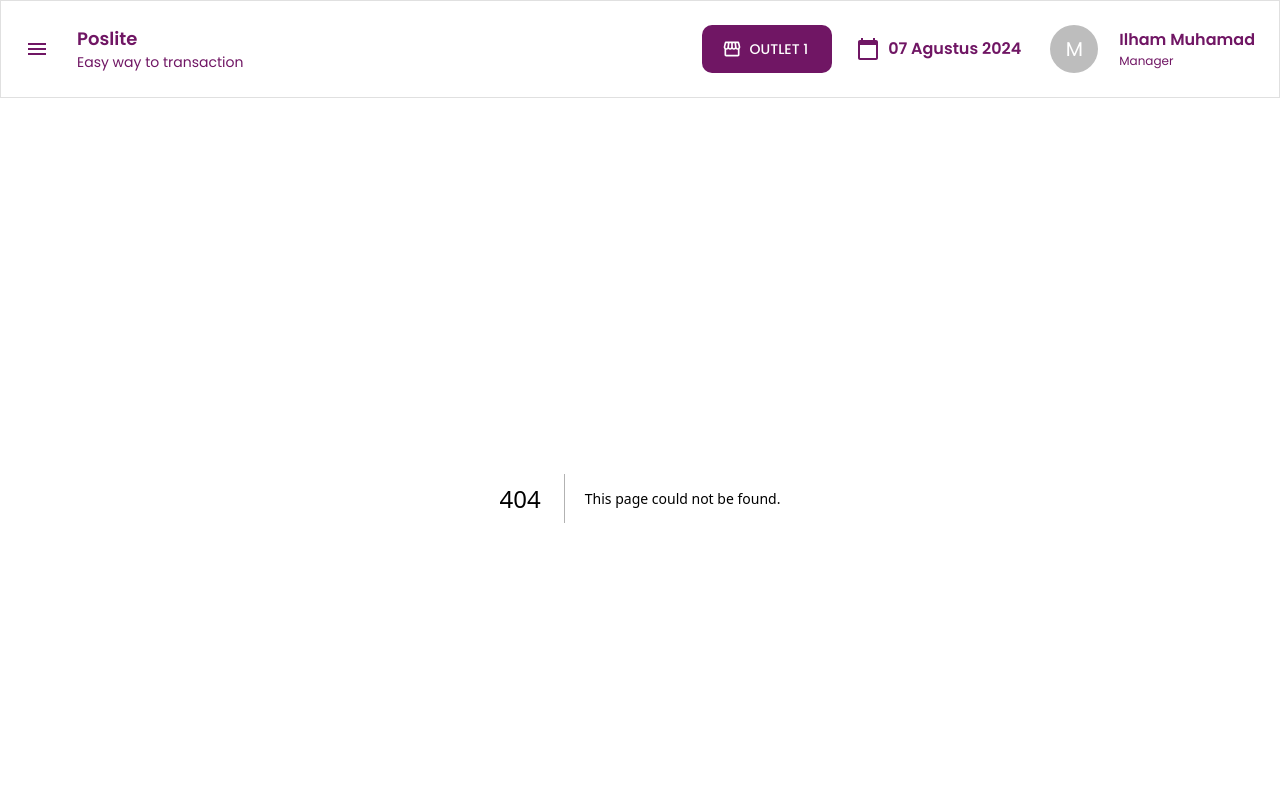
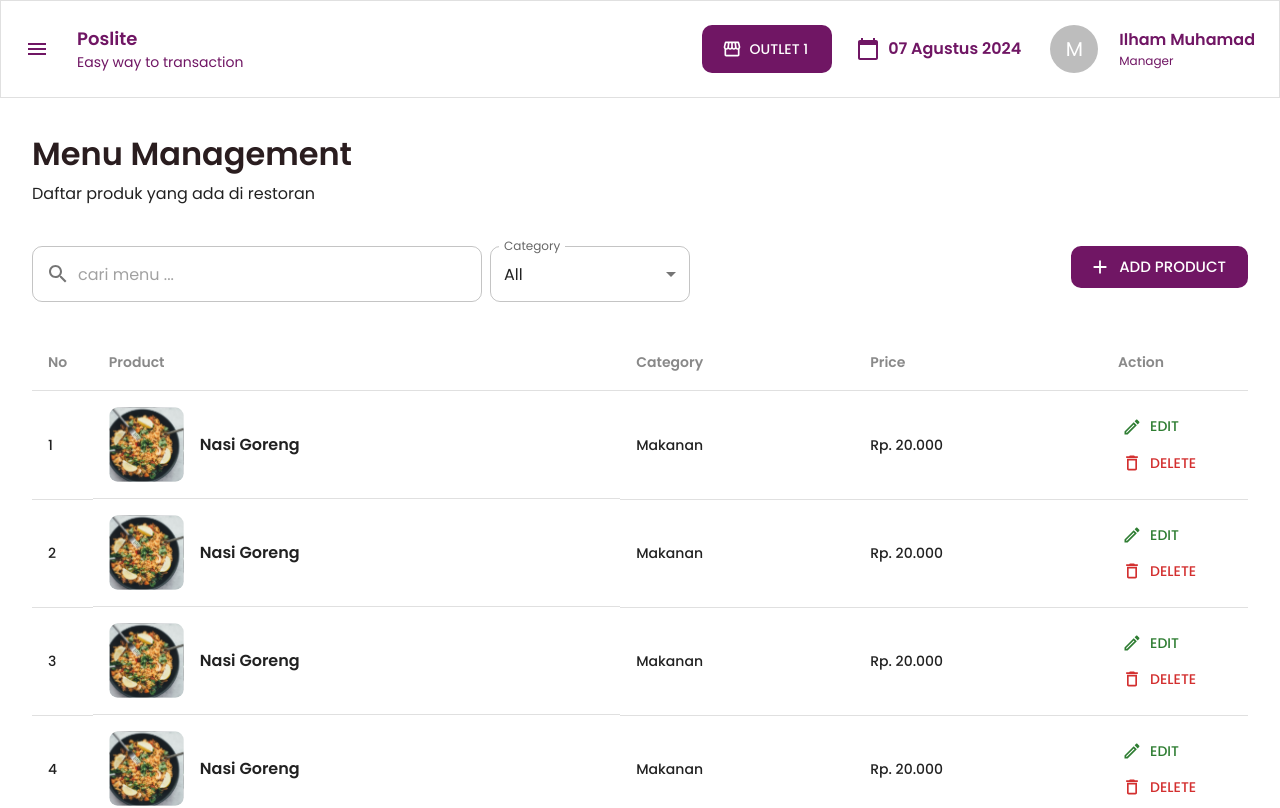
Before and after one commit to Ilham06/ipos, a Next.js app: page /product in a window 1280 px wide. Before the commit this address had no page. Shown: the top 808 px of the page. Built offline with nearby package versions, Linux system fonts and the light colour scheme.

Commit message:
product table

```diff
--- /dev/null
+++ b/src/app/product/page.tsx
@@ -0,0 +1,153 @@
+"use client";
+
+import * as React from "react";
+import Table from "@mui/material/Table";
+import TableBody from "@mui/material/TableBody";
+import TableCell from "@mui/material/TableCell";
+import TableContainer from "@mui/material/TableContainer";
+import TableHead from "@mui/material/TableHead";
+import TableRow from "@mui/material/TableRow";
+import Paper from "@mui/material/Paper";
+import {
+  Box,
+  Button,
+  FormControl,
+  InputLabel,
+  MenuItem,
+  Pagination,
+  Select,
+  Stack,
+  Typography,
+} from "@mui/material";
+import Image from "next/image";
+import PageHeader from "@/components/PageHeader";
+import { Add, EditOutlined, DeleteOutline } from "@mui/icons-material";
+import SearchBox from "@/components/forms/SearchBox";
+
+const headers = ["No", "Product", "Category", "Price", "Action"];
+
+const data = [
+  {
+    product: "Nasi Goreng",
+    category: "Makanan",
+    price: "Rp. 20.000",
+  },
+  {
+    product: "Nasi Goreng",
+    category: "Makanan",
+    price: "Rp. 20.000",
+  },
+  {
+    product: "Nasi Goreng",
+    category: "Makanan",
+    price: "Rp. 20.000",
+  },
+  {
+    product: "Nasi Goreng",
+    category: "Makanan",
+    price: "Rp. 20.000",
+  },
+  {
+    product: "Nasi Goreng",
+    category: "Makanan",
+    price: "Rp. 20.000",
+  },
+];
+
+export default function Page() {
+  return (
+    <Box p={4}>
+      <PageHeader
+        title={"Menu Management"}
+        subtitle={"Daftar produk yang ada di restoran"}
+      />
+      <Box mt={5} display={"flex"} justifyContent={"space-between"}>
+        <Box display={"flex"} gap={1}>
+          <SearchBox
+            onKeyPress={() => console.log("oke")}
+            placeholder="cari menu ..."
+            width="450px"
+          />
+          <FormControl fullWidth>
+            <InputLabel id="demo-simple-select-label">Category</InputLabel>
+            <Select
+              sx={{ width: "200px" }}
+              labelId="demo-simple-select-label"
+              id="demo-simple-select"
+              value={1}
+              label="Category"
+            >
+              <MenuItem value={1}>All</MenuItem>
+              <MenuItem value={10}>Makanan</MenuItem>
+              <MenuItem value={20}>Minuman</MenuItem>
+            </Select>
+          </FormControl>
+        </Box>
+
+        <Box>
+          <Button variant="contained" size="large" startIcon={<Add />}>
+            Add Product
+          </Button>
+        </Box>
+      </Box>
+      <TableContainer component={Box} sx={{ mt: 4 }}>
+        <Table sx={{ minWidth: 650 }} aria-label="simple table">
+          <TableHead>
+            <TableRow>
+              {headers.map((header, index) => {
+                return (
+                  <TableCell sx={{ fontWeight: 600, color: "#898989" }}>
+                    {header}
+                  </TableCell>
+                );
+              })}
+            </TableRow>
+          </TableHead>
+          <TableBody>
+            {data.map((product, index) => (
+              <TableRow
+                key={index}
+                //   sx={{ '&:last-child td, &:last-child th': { border: 0 } }}
+              >
+                <TableCell
+                  component="th"
+                  scope="row"
+                  width={"5%"}
+                  sx={{ fontWeight: 500 }}
+                >
+                  {index + 1}
+                </TableCell>
+                <TableCell sx={{ display: "flex", alignItems: "center" }}>
+                  <Image
+                    src={"/images/products/nasi-goreng2.svg"}
+                    width={75}
+                    height={75}
+                    alt="img"
+                  />
+                  <Typography fontWeight={600} ml={2}>
+                    {product.product}
+                  </Typography>
+                </TableCell>
+                <TableCell sx={{ fontWeight: 500 }}>
+                  {product.category}
+                </TableCell>
+                <TableCell sx={{ fontWeight: 500 }}>{product.price}</TableCell>
+                <TableCell width={"12%"}>
+                  <Button startIcon={<EditOutlined/>} color="success">Edit</Button>
+                  <Button startIcon={<DeleteOutline/>} color="error">Delete</Button>
+                </TableCell>
+              </TableRow>
+            ))}
+          </TableBody>
+        </Table>
+      </TableContainer>
+      <Box display={'flex'} justifyContent={'end'} mt={5}>
+        <Stack spacing={2}>
+
+          <Pagination size="large" count={10} variant="outlined" color="primary" />
+
+        </Stack>
+      </Box>
+    </Box>
+  );
+}
--- /dev/null
+++ b/src/components/PageHeader.tsx
@@ -0,0 +1,16 @@
+import { Typography } from "@mui/material";
+import React from "react";
+
+interface IProps {
+  title: string;
+  subtitle: string;
+}
+
+export default function PageHeader(props: IProps) {
+  return (
+    <>
+      <Typography fontSize={32} fontWeight={600} mb={.5} color={'netral.darken'}>{props.title}</Typography>
+      <Typography>{props.subtitle}</Typography>
+    </>
+  );
+}
--- a/src/components/forms/SearchBox.tsx
+++ b/src/components/forms/SearchBox.tsx
@@ -8,8 +8,8 @@ import React from "react";
 import SearchIcon from "@mui/icons-material/Search";
 type IProps = {
   onKeyPress: (event: any) => void;
-  size: any;
-  width: string;
+  size?: any;
+  width?: string;
   placeholder?: string;
 };
 
--- a/src/config/SidebarMenu.ts
+++ b/src/config/SidebarMenu.ts
@@ -14,7 +14,7 @@ export const sidebarMenuList = [
    {
       label: "Product",
       Icon: FastfoodOutlined,
-      to: "/data-personel-polri",
+      to: "/product",
    },
    {
       label: "Product Category",
--- a/src/theme/index.tsx
+++ b/src/theme/index.tsx
@@ -56,6 +56,40 @@ function Theme({ children }: Props) {
              },
          ]
       },
+      MuiTable: {
+        styleOverrides: {
+          // Name of the slot
+          root: {
+            // Some CSS
+            // backgroundColor: "#FFEFDB",
+            boxShadow: 'none',
+            borderRadius: '10px',
+          },
+        },
+      },
+      // MuiPaper: {
+      //   styleOverrides: {
+      //     root: {
+      //       boxShadow: 'none', // New boxShadow value
+      //     },
+      //   },
+      // }
+      // MuiTableHead: {
+      //   styleOverrides: {
+      //     // Name of the slot
+      //     root: {
+      //       // Some CSS
+      //       backgroundColor: "#FFEFDB",
+      //     },
+      //   },
+      // },
+      // MuiTableBody: {
+      //   styleOverrides: {
+      //     root: {
+      //       backgroundColor: "#F4F5FA"
+      //     }
+      //   }
+      // },
     },
   });
   return (
```
